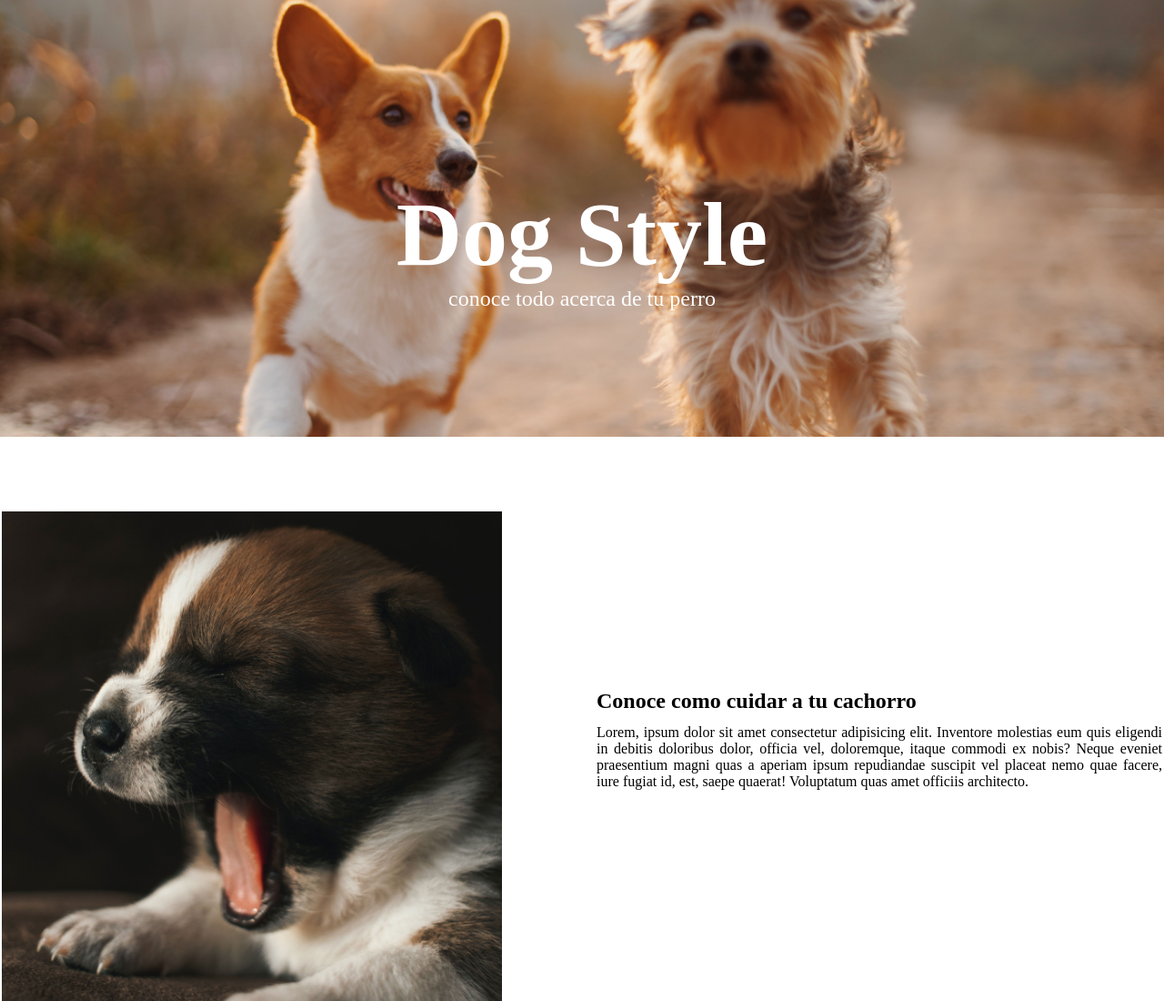
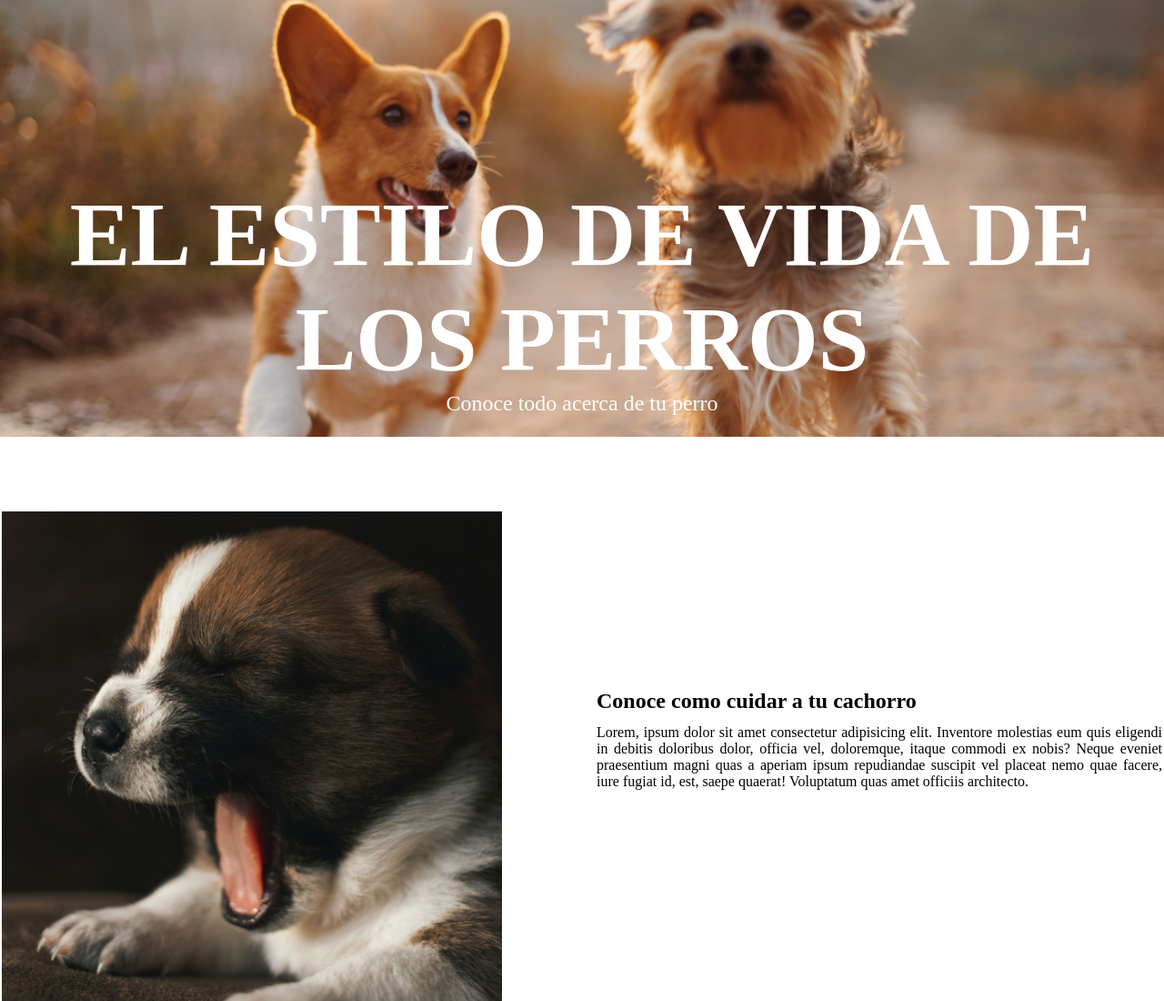
Before and after one commit to Coconinie/Desafio_cssss, a plain HTML site: page index.html in a window 1280 px wide. Shown: the top 1100 px of the page at 91% size. Drawn offline with Linux system fonts and the light colour scheme.

Commit message:
first commit

```diff
--- a/index.html
+++ b/index.html
@@ -17,8 +17,8 @@
     </header> -->
 
     <section class="header">
-        <h1>Dog Style</h1>
-        <p>conoce todo acerca de tu perro</p>
+        <h1>EL ESTILO DE VIDA DE LOS PERROS</h1>
+        <p>Conoce todo acerca de tu perro</p>
     </section>
 
     <section class="productos">
```
